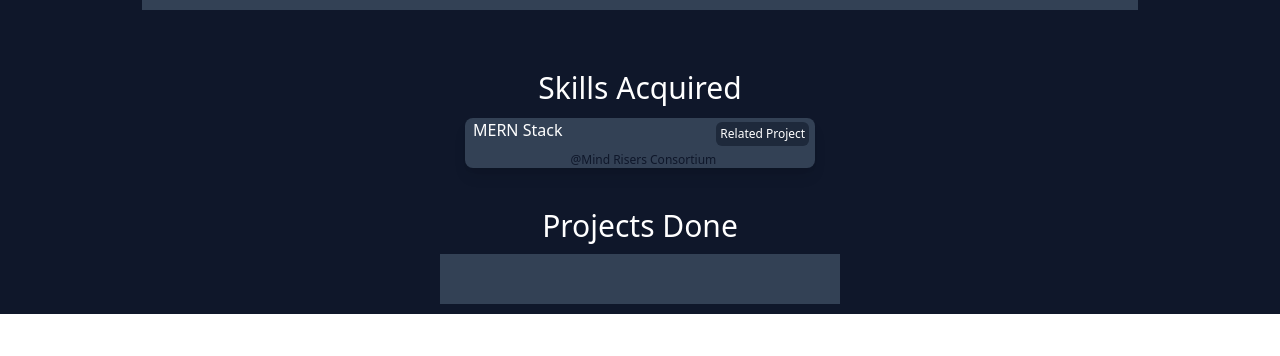
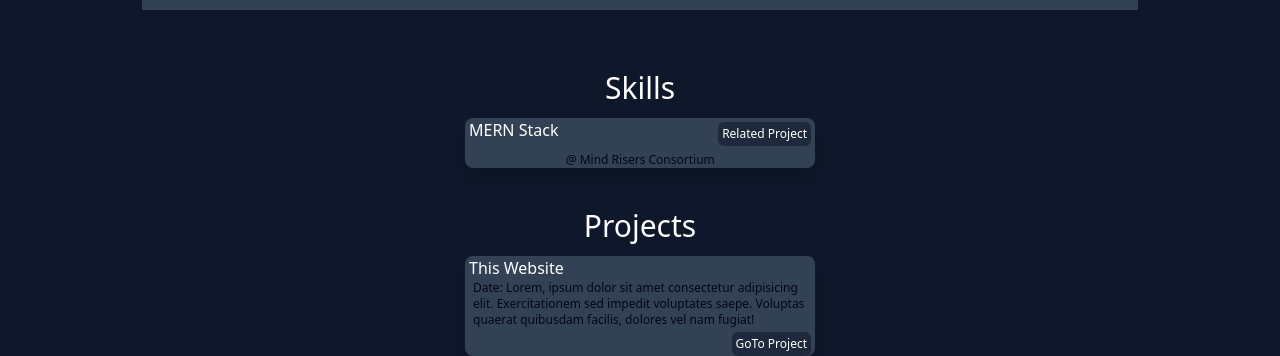
Before and after one commit to Technofancy/bhuwankhatri.com.np, a React (Vite) app: page / in a window 1280 px wide. Shown: the part 718-1074 px from the top of the page. Before the commit the page ends 1032 px from the top, so only its background shows below. Built offline with nearby package versions, Linux system fonts and the light colour scheme.

Commit message:
modified:   src/App.jsx modified:   src/components/ProjectCard.jsx modified:   src/components/SkillCard.jsx modified:   src/pages/Home.jsx

```diff
--- a/src/App.jsx
+++ b/src/App.jsx
@@ -17,8 +17,9 @@ function App() {
           <div className="faceViewSideBar sm:mr-[10vw] ml-3"></div>
         </div>
 
-        {/* Skills cards section */}
-        <div>
+        {/* Skill and project section */}
+        <div className="bg-slate-900
+        ">
           <SkillsAndProjects />
         </div>
 
--- a/src/components/ProjectCard.jsx
+++ b/src/components/ProjectCard.jsx
@@ -2,10 +2,19 @@
 const ProjectCard = () => {
     return (
         <div>
-            <h2 className="flex justify-center text-white text-xl sm:text-2xl md:text-3xl">Projects Done</h2>
+            <h2 className="flex justify-center text-white text-xl sm:text-2xl md:text-3xl">Projects</h2>
 
             <div className="grid items-center justify-center">
-                <div className="w-[400px] h-[50px] bg-slate-700 my-[10px]"></div>
+
+                <div className="flex flex-col w-[350px] h-fit bg-slate-700 mt-3 rounded-lg shadow-lg text-white">
+
+                    <h3 className=" mx-1">This Website</h3>
+
+                    <p className="text-slate-950 mx-2 text-xs">Date: Lorem, ipsum dolor sit amet consectetur adipisicing elit. Exercitationem sed impedit voluptates saepe. Voluptas quaerat quibusdam facilis, dolores vel nam fugiat! </p>
+
+                    <button className="text-xs hover:px-2 hover:bg-slate-900 p-1 bg-slate-800 mt-1 mr-1 rounded-md self-end">GoTo Project</button>
+
+                </div>
             </div>
         </div>
     )
--- a/src/components/SkillCard.jsx
+++ b/src/components/SkillCard.jsx
@@ -1,14 +1,18 @@
 
 const SkillCard = () => {
   return (
-    <div className="">
-      <h2 className="flex justify-center text-white text-xl sm:text-2xl md:text-3xl">Skills Acquired</h2>
+    <div className="my-3">
+      <h2 className="flex justify-center text-white text-xl sm:text-2xl md:text-3xl">Skills</h2>
 
       <div className="grid items-center justify-center">
-        <div className="flex w-[350px] h-[50px] bg-slate-700 mt-3 rounded-lg shadow-lg text-white">
-          <h3 className=" mx-2">MERN Stack</h3>
-          <p className="text-slate-900 text-xs self-end ">@Mind Risers Consortium</p>
-          <button className="text-xs hover:px-2 hover:bg-slate-900 p-1 bg-slate-800 mt-1 rounded-md self-start">Related Project</button>
+        <div className="flex justify-between w-[350px] h-[50px] bg-slate-700 mt-3 rounded-lg shadow-lg text-white">
+
+          <h3 className=" mx-1">MERN Stack</h3>
+
+          <p className="text-slate-950 text-xs self-end hover:text-green-500">@ Mind Risers Consortium</p>
+
+          <button className="text-xs hover:px-2 hover:bg-slate-900 p-1 bg-slate-800 mt-1 mr-1 rounded-md self-start">Related Project</button>
+
         </div>
       </div>
 
--- a/src/pages/Home.jsx
+++ b/src/pages/Home.jsx
@@ -31,7 +31,7 @@ const Home = () => {
 
                 {/* Profile picture */}
                 <div className="bg-slate-900 w-[300px] h-[450px] rounded-full mx-auto my-5 overflow-hidden">
-                    <img src={profilePic} alt="Profile picture" className="block w-full h-full" />
+                    {/* <img src={profilePic} alt="Profile picture" className="block w-full h-full" /> */}
                 </div>
             </div>
 
```
